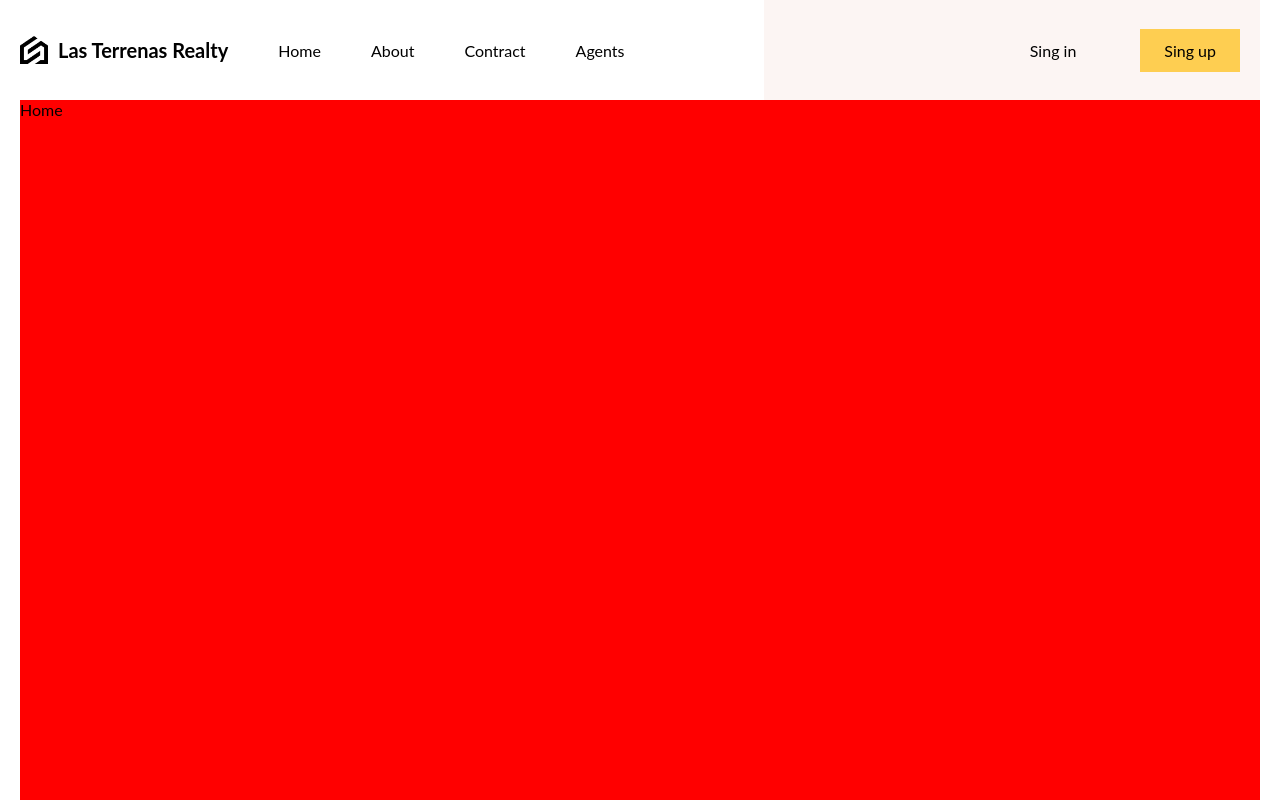
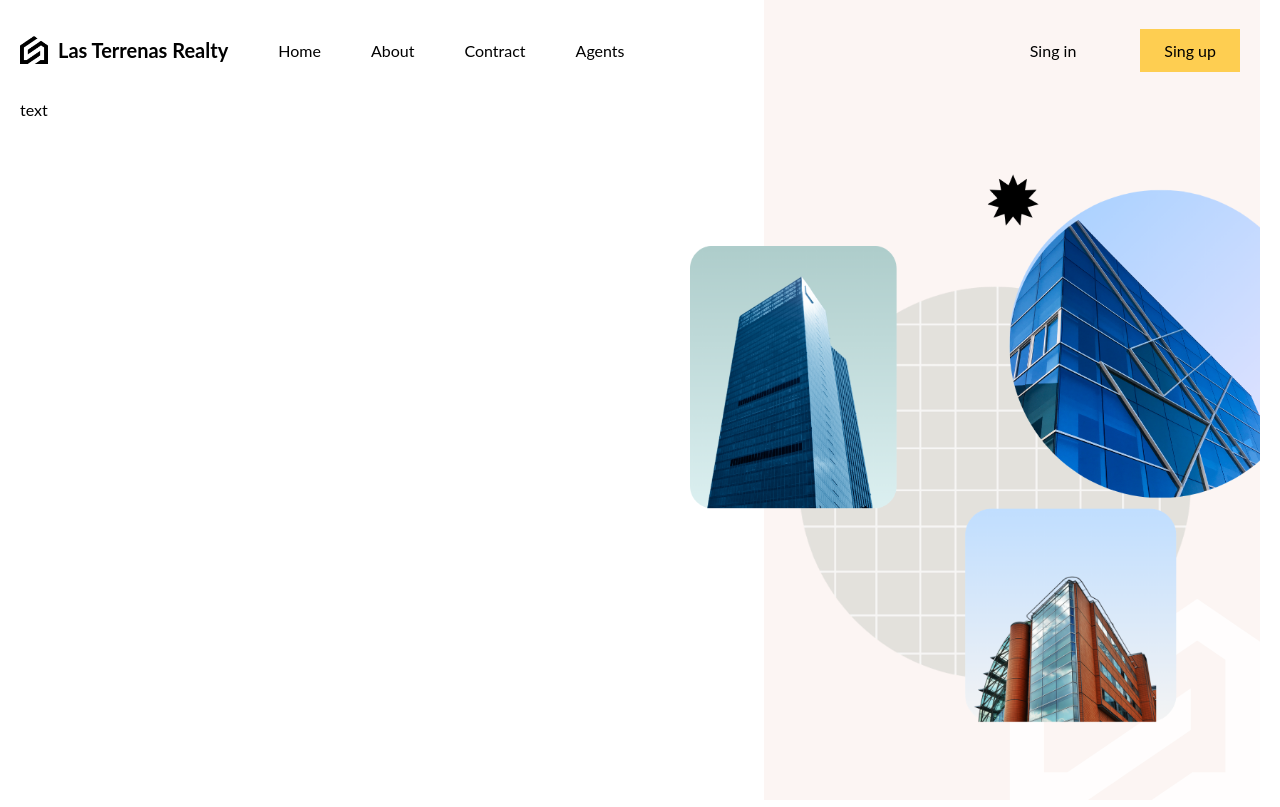
Before and after one commit to jordislpm/terrenas_realty, a React (Create React App) app in the folder client/: page / in a window 1280 px wide. Built offline with nearby package versions, Linux system fonts and the light colour scheme.

Commit message:
working at home page

```diff
--- a/client/src/components/layout/index.tsx
+++ b/client/src/components/layout/index.tsx
@@ -2,6 +2,7 @@ import React, { ReactNode }  from 'react'
 import styles from './layout.module.scss';
 import Header from './Header';
 import Footer from './Footer';
+
 
 interface LayoutProps {
     children: ReactNode;
@@ -9,9 +10,9 @@ interface LayoutProps {
 
 function Layout({ children }:LayoutProps) {
   return (
-    <div className={styles.content}>
+    <div className={styles.layout}>
         <Header/>
-        {children}
+      {children}
         <Footer/>
     </div>
   )
--- a/client/src/components/layout/layout.module.scss
+++ b/client/src/components/layout/layout.module.scss
@@ -1,6 +1,6 @@
 @import './layoutResponsive.module.scss';
 
-.content {
+.layout {
     height: 100vh;
     max-width: 1366px;
     margin-left: auto;
--- a/client/src/components/layout/layoutResponsive.module.scss
+++ b/client/src/components/layout/layoutResponsive.module.scss
@@ -15,4 +15,8 @@
     @media(max-width: 1366px){
 @content;
     }
+
+    .content{
+        flex: 1;
+    }
 };
--- a/client/src/pages/Home/Home.module.scss
+++ b/client/src/pages/Home/Home.module.scss
@@ -1,5 +1,25 @@
-.content{
-    height: calc(100vh - 100px);
-    background-color: red;
-    flex: 1;
+.home_page{
+    display: flex;
+    height: 100%;
+
+
+.text_container{
+    flex:3
 }
+
+.img_container{
+    flex:2;
+    background-color: var(--background-color-secundary);
+    position: relative;
+    display: flex;
+    align-items: center;
+
+
+    img{
+        width: 115%;
+        position: absolute;
+        right: 0;
+    }
+}
+
+}
--- a/client/src/pages/Home/index.tsx
+++ b/client/src/pages/Home/index.tsx
@@ -1,10 +1,18 @@
 import React from 'react'
 import styles from "./Home.module.scss"
+import background_image from "../../assets/images/bg.png"
 
 function Home() {
-  return (
-    <div className={styles.content}>Home</div>
-  )
+    return (
+        <div className={styles.home_page}>
+            <div className={styles.text_container}>
+                text
+            </div>
+            <div className={styles.img_container}>
+                <img src={background_image} alt="background_image" />
+            </div>
+        </div>
+    )
 }
 
 export default Home
```
